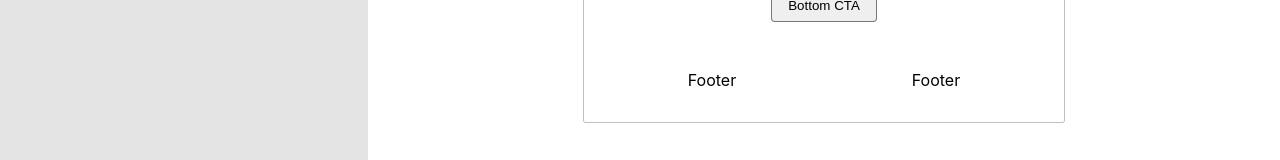
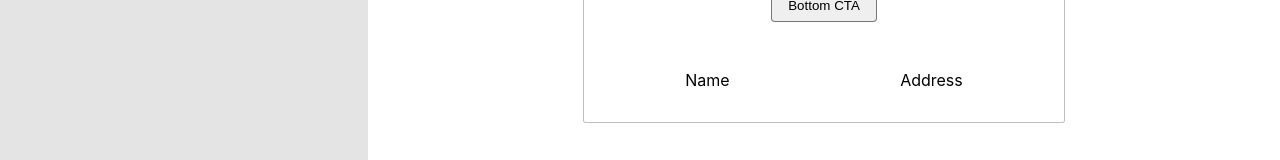
Before and after one commit to ryanbahan/easy-email-2020, a React (Create React App) app: page / in a window 1280 px wide. Shown: the part 663-823 px from the top of the page. Built offline with nearby package versions, Linux system fonts and the light colour scheme.

Commit message:
Port all items to redux

```diff
--- a/src/EmailComponents/EmailCTA/EmailCTA.js
+++ b/src/EmailComponents/EmailCTA/EmailCTA.js
@@ -1,15 +1,17 @@
 import React from 'react';
-import { MyContext } from '../../Context';
+import { connect } from 'react-redux';
 import './EmailCTA.css';
 
-export default function EmailCTA(props) {
+function EmailCTA({ cta }) {
   return (
     <div className="email-cta">
-      <MyContext.Consumer>
-        {(context) => (
-          <button>{context.state.cta}</button>
-        )}
-      </MyContext.Consumer>
+          <button>{cta}</button>
     </div>
   )
 }
+
+const mapStateToProps = state => ({
+  cta: state.form.cta
+});
+
+export default connect(mapStateToProps)(EmailCTA);
--- a/src/EmailComponents/EmailContent/EmailContent.js
+++ b/src/EmailComponents/EmailContent/EmailContent.js
@@ -1,15 +1,17 @@
 import React from 'react';
 import './EmailContent.css';
-import { MyContext } from '../../Context';
+import { connect } from 'react-redux';
 
-export default function EmailContent(props) {
+function EmailContent({ content }) {
   return (
     <section className="email-content">
-      <MyContext.Consumer>
-        {(context) => (
-          <p>{context.state.content}</p>
-        )}
-      </MyContext.Consumer>
+          <p>{content}</p>
     </section>
-)
+  )
 }
+
+const mapStateToProps = state => ({
+  content: state.form.content
+})
+
+export default connect(mapStateToProps)(EmailContent);
--- a/src/EmailComponents/EmailFooter/EmailFooter.js
+++ b/src/EmailComponents/EmailFooter/EmailFooter.js
@@ -1,16 +1,19 @@
 import React from 'react';
-import { MyContext } from '../../Context';
+import { connect } from 'react-redux';
 import './EmailFooter.css';
 
-export default function EmailFooter(props) {
+function EmailFooter({ name, address }) {
   return (
-    <MyContext.Consumer>
-      {(context) => (
         <footer>
-          <p>{context.state.footerName}</p>
-          <p>{context.state.footerAddress}</p>
+          <p>{name}</p>
+          <p>{address}</p>
         </footer>
-      )}
-    </MyContext.Consumer>
   )
 }
+
+const mapStateToProps = state => ({
+  address: state.form.footerAddress,
+  name: state.form.footerName
+});
+
+export default connect(mapStateToProps)(EmailFooter);
--- a/src/reducers/formReducer.js
+++ b/src/reducers/formReducer.js
@@ -14,8 +14,8 @@ export const formReducer = (state = {
   from sections 1.10.32 and 1.10.33 of "de Finibus Bonorum et Malorum" (The Extremes of Good and Evil)
   by Cicero, written in 45 BC.`,
   cta: 'Bottom CTA',
-  footerAddress: 'Footer',
-  footerName: 'Footer',
+  footerAddress: 'Address',
+  footerName: 'Name',
 }, action) => {
   switch (action.type) {
     case 'UPDATE':
```
